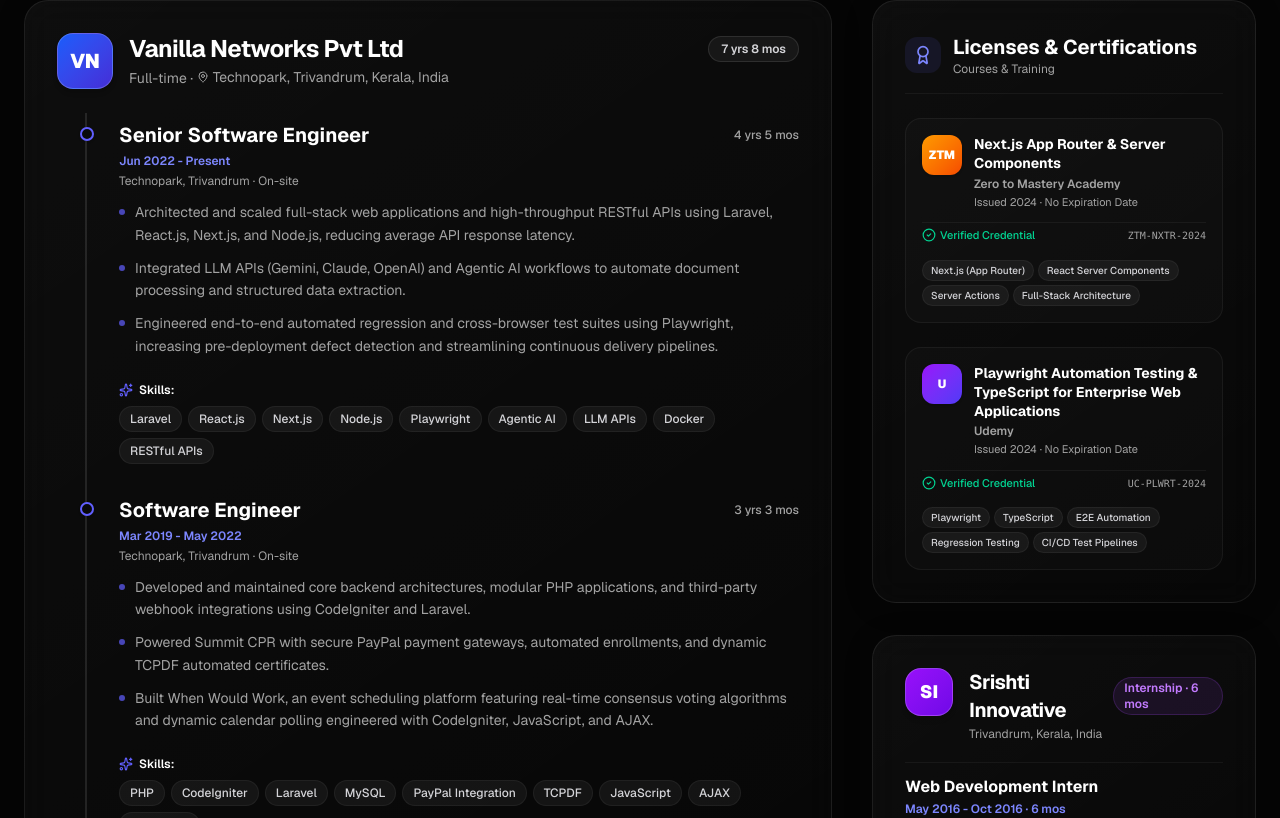
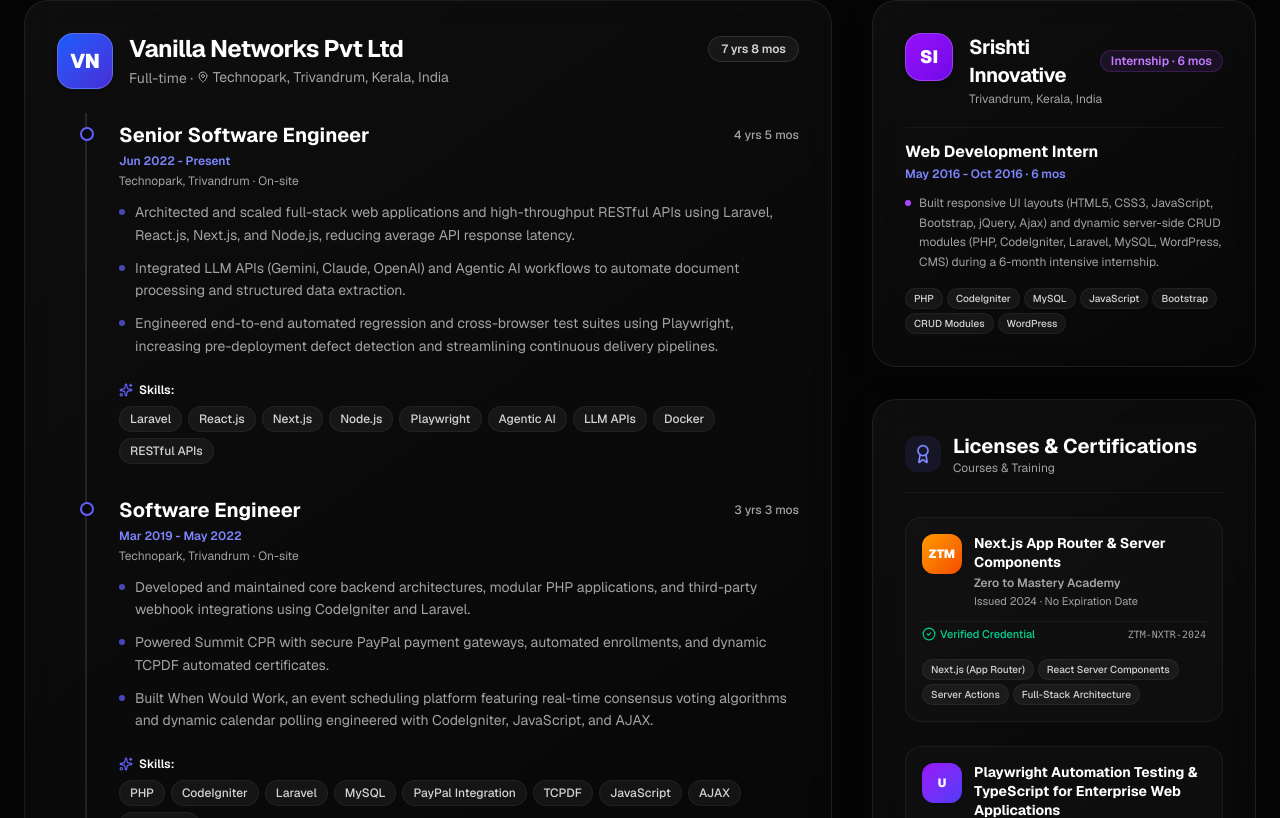
Before and after one commit to balaxbkm/portfolio, a Next.js app: page / in a window 1280 px wide. Shown: the part 2342-3160 px from the top of the page. Built offline with nearby package versions, Linux system fonts and the light colour scheme.

Commit message:
feat: enhance layout and animations in Hero and Experience sections; add InternshipCard component

```diff
--- a/src/app/globals.css
+++ b/src/app/globals.css
@@ -99,7 +99,10 @@
   }
 }
 
+html,
 body {
+  overflow-x: hidden;
+  max-width: 100vw;
   background-color: var(--background);
   color: var(--foreground);
   font-family: var(--font-geist-sans);
--- a/src/app/page.tsx
+++ b/src/app/page.tsx
@@ -9,7 +9,7 @@ import { Footer } from "@/components/sections/footer";
 
 export default function Home() {
   return (
-    <main className="min-h-screen bg-transparent text-foreground selection:bg-white selection:text-black relative z-10">
+    <main className="min-h-screen bg-transparent text-foreground selection:bg-white selection:text-black relative z-10 overflow-x-hidden w-full">
       <Navbar />
       <Hero />
       <TechMarquee />
--- a/src/components/sections/experience.tsx
+++ b/src/components/sections/experience.tsx
@@ -138,9 +138,76 @@ const certifications = [
     }
 ]
 
+function InternshipCard() {
+    return (
+        <motion.div
+            initial={{ opacity: 0, y: 25 }}
+            whileInView={{ opacity: 1, y: 0 }}
+            viewport={{ once: true }}
+            transition={{ delay: 0.1 }}
+            className="glass-card p-4 sm:p-6 md:p-8 rounded-2xl sm:rounded-3xl border border-zinc-200 dark:border-white/5 bg-white/60 dark:bg-white/[0.02] hover:bg-white/80 dark:hover:bg-white/[0.04] transition-all overflow-hidden"
+        >
+            {/* Company Header */}
+            <div className="flex items-start gap-3 sm:gap-4 mb-4 sm:mb-5">
+                <div className={`w-10 h-10 sm:w-12 sm:h-12 rounded-xl sm:rounded-2xl bg-gradient-to-br ${internshipExperience.logoGradient} text-white font-black text-base sm:text-lg flex items-center justify-center flex-shrink-0 shadow-md border border-white/20`}>
+                    {internshipExperience.logoText}
+                </div>
+
+                <div className="flex-1 min-w-0">
+                    <div className="flex flex-col sm:flex-row sm:items-center justify-between gap-1">
+                        <h3 className="text-base sm:text-lg md:text-xl font-bold text-foreground tracking-tight break-words">
+                            {internshipExperience.company}
+                        </h3>
+                        <span className="text-[11px] sm:text-xs font-semibold px-2.5 py-0.5 rounded-full bg-purple-500/10 text-purple-600 dark:text-purple-400 border border-purple-500/20 w-fit shrink-0">
+                            {internshipExperience.type} · {internshipExperience.totalDuration}
+                        </span>
+                    </div>
+                    <p className="text-xs text-muted-foreground mt-0.5">
+                        {internshipExperience.location}
+                    </p>
+                </div>
+            </div>
+
+            {/* Internship Role Content */}
+            {internshipExperience.roles.map((role) => (
+                <div key={role.title} className="space-y-3 pt-1 border-t border-zinc-200/60 dark:border-white/5">
+                    <div className="pt-2">
+                        <h4 className="text-sm sm:text-base font-bold text-foreground">
+                            {role.title}
+                        </h4>
+                        <p className="text-xs font-semibold text-indigo-600 dark:text-indigo-400 mt-0.5">
+                            {role.period} · {role.duration}
+                        </p>
+                    </div>
+
+                    <ul className="space-y-2 text-xs text-muted-foreground leading-relaxed">
+                        {role.points.map((pt, pIdx) => (
+                            <li key={pIdx} className="flex items-start gap-2">
+                                <span className="w-1.5 h-1.5 rounded-full bg-purple-500 mt-1.5 flex-shrink-0" />
+                                <span>{pt}</span>
+                            </li>
+                        ))}
+                    </ul>
+
+                    <div className="flex flex-wrap gap-1 pt-1">
+                        {role.skills.map((s) => (
+                            <span
+                                key={s}
+                                className="px-2 py-0.5 rounded-md text-[10px] font-medium bg-zinc-100 dark:bg-white/5 text-zinc-600 dark:text-zinc-300 border border-zinc-200/60 dark:border-white/5"
+                            >
+                                {s}
+                            </span>
+                        ))}
+                    </div>
+                </div>
+            ))}
+        </motion.div>
+    )
+}
+
 export function Experience() {
     return (
-        <section id="experience" className="py-16 md:py-32 relative">
+        <section id="experience" className="py-16 md:py-32 relative overflow-hidden">
             <div className="container mx-auto px-4 md:px-6">
 
                 {/* Section Header */}
@@ -169,46 +236,46 @@ export function Experience() {
                                 whileInView={{ opacity: 1, y: 0 }}
                                 viewport={{ once: true }}
                                 transition={{ delay: expIdx * 0.1 }}
-                                className="glass-card p-6 md:p-8 rounded-3xl border border-zinc-200 dark:border-white/5 bg-white/60 dark:bg-white/[0.02] hover:bg-white/80 dark:hover:bg-white/[0.04] transition-all"
+                                className="glass-card p-4 sm:p-6 md:p-8 rounded-2xl sm:rounded-3xl border border-zinc-200 dark:border-white/5 bg-white/60 dark:bg-white/[0.02] hover:bg-white/80 dark:hover:bg-white/[0.04] transition-all overflow-hidden"
                             >
                                 {/* Company Header */}
-                                <div className="flex items-start gap-4 mb-6">
+                                <div className="flex items-start gap-3 sm:gap-4 mb-5 sm:mb-6">
                                     {/* Company Avatar / Logo Badge */}
-                                    <div className={`w-12 h-12 md:w-14 md:h-14 rounded-2xl bg-gradient-to-br ${exp.logoGradient} text-white font-black text-lg md:text-xl flex items-center justify-center flex-shrink-0 shadow-md border border-white/20`}>
+                                    <div className={`w-10 h-10 sm:w-12 sm:h-12 md:w-14 md:h-14 rounded-xl sm:rounded-2xl bg-gradient-to-br ${exp.logoGradient} text-white font-black text-base sm:text-lg md:text-xl flex items-center justify-center flex-shrink-0 shadow-md border border-white/20`}>
                                         {exp.logoText}
                                     </div>
 
                                     {/* Company Title & Meta */}
                                     <div className="flex-1 min-w-0">
                                         <div className="flex flex-col sm:flex-row sm:items-center justify-between gap-1">
-                                            <h3 className="text-xl md:text-2xl font-bold text-foreground tracking-tight truncate">
+                                            <h3 className="text-lg sm:text-xl md:text-2xl font-bold text-foreground tracking-tight break-words">
                                                 {exp.company}
                                             </h3>
-                                            <span className="text-xs font-semibold px-3 py-1 rounded-full bg-zinc-100 dark:bg-white/5 text-zinc-600 dark:text-zinc-300 border border-zinc-200 dark:border-white/10 w-fit">
+                                            <span className="text-[11px] sm:text-xs font-semibold px-2.5 py-0.5 sm:px-3 sm:py-1 rounded-full bg-zinc-100 dark:bg-white/5 text-zinc-600 dark:text-zinc-300 border border-zinc-200 dark:border-white/10 w-fit shrink-0">
                                                 {exp.totalDuration}
                                             </span>
                                         </div>
 
                                         <p className="text-xs md:text-sm text-muted-foreground mt-0.5">
-                                            {exp.type} · <span className="inline-flex items-center gap-1"><MapPin className="w-3 h-3 inline" /> {exp.location}</span>
+                                            {exp.type} · <span className="inline-flex items-center gap-1"><MapPin className="w-3 h-3 inline shrink-0" /> {exp.location}</span>
                                         </p>
                                     </div>
                                 </div>
 
                                 {/* Continuous Vertical Rail for Roles */}
-                                <div className="relative pl-6 md:pl-8 ml-6 md:ml-7 border-l-2 border-zinc-200 dark:border-white/10 space-y-8 pt-2">
+                                <div className="relative pl-4 sm:pl-6 md:pl-8 ml-3 sm:ml-6 md:ml-7 border-l-2 border-zinc-200 dark:border-white/10 space-y-6 sm:space-y-8 pt-2">
                                     {exp.roles.map((role) => (
                                         <div key={role.title} className="relative">
                                             {/* Rail Node Dot */}
-                                            <div className="absolute -left-[31px] md:-left-[39px] top-1.5 w-3.5 h-3.5 rounded-full bg-white dark:bg-zinc-950 border-2 border-indigo-500 shadow-sm" />
+                                            <div className="absolute -left-[23px] sm:-left-[31px] md:-left-[39px] top-1.5 w-3.5 h-3.5 rounded-full bg-white dark:bg-zinc-950 border-2 border-indigo-500 shadow-sm" />
 
                                             {/* Role Info */}
                                             <div className="space-y-1 mb-3">
                                                 <div className="flex flex-col sm:flex-row sm:items-center justify-between gap-1">
-                                                    <h4 className="text-lg md:text-xl font-bold text-foreground">
+                                                    <h4 className="text-base sm:text-lg md:text-xl font-bold text-foreground">
                                                         {role.title}
                                                     </h4>
-                                                    <span className="text-xs font-medium text-muted-foreground">
+                                                    <span className="text-xs font-medium text-muted-foreground shrink-0">
                                                         {role.duration}
                                                     </span>
                                                 </div>
@@ -222,7 +289,7 @@ export function Experience() {
                                             </div>
 
                                             {/* Bullet Points */}
-                                            <ul className="space-y-2.5 text-sm text-muted-foreground leading-relaxed mb-4">
+                                            <ul className="space-y-2.5 text-xs sm:text-sm text-muted-foreground leading-relaxed mb-4">
                                                 {role.points.map((pt, pIdx) => (
                                                     <li key={pIdx} className="flex items-start gap-2.5">
                                                         <span className="w-1.5 h-1.5 rounded-full bg-indigo-500/70 mt-2 flex-shrink-0" />
@@ -253,17 +320,27 @@ export function Experience() {
                                 </div>
                             </motion.div>
                         ))}
+
+                        {/* Mobile-Only Internship Record (Keeps career timeline 100% intact on mobile) */}
+                        <div className="block lg:hidden">
+                            <InternshipCard />
+                        </div>
                     </div>
 
                     {/* Right Column (4 cols): Certifications, Internship Record & Education */}
                     <div className="lg:col-span-4 space-y-8">
+
+                        {/* Desktop-Only Internship Record (Positions at top of right column on desktop) */}
+                        <div className="hidden lg:block">
+                            <InternshipCard />
+                        </div>
 
                         {/* Licenses & Certifications (Courses & Training) */}
                         <motion.div
                             initial={{ opacity: 0, y: 25 }}
                             whileInView={{ opacity: 1, y: 0 }}
                             viewport={{ once: true }}
-                            className="glass-card p-6 md:p-8 rounded-3xl border border-zinc-200 dark:border-white/5 bg-white/60 dark:bg-white/[0.02]"
+                            className="glass-card p-4 sm:p-6 md:p-8 rounded-2xl sm:rounded-3xl border border-zinc-200 dark:border-white/5 bg-white/60 dark:bg-white/[0.02] overflow-hidden"
                         >
                             {/* Section Header */}
                             <div className="flex items-center justify-between pb-4 mb-6 border-b border-zinc-200 dark:border-white/5">
@@ -335,77 +412,13 @@ export function Experience() {
                             </div>
                         </motion.div>
 
-                        {/* Srishti Innovative Internship Record (Moved to Right Column) */}
-                        <motion.div
-                            initial={{ opacity: 0, y: 25 }}
-                            whileInView={{ opacity: 1, y: 0 }}
-                            viewport={{ once: true }}
-                            transition={{ delay: 0.1 }}
-                            className="glass-card p-6 md:p-8 rounded-3xl border border-zinc-200 dark:border-white/5 bg-white/60 dark:bg-white/[0.02] hover:bg-white/80 dark:hover:bg-white/[0.04] transition-all"
-                        >
-                            {/* Company Header */}
-                            <div className="flex items-start gap-4 mb-5">
-                                <div className={`w-12 h-12 rounded-2xl bg-gradient-to-br ${internshipExperience.logoGradient} text-white font-black text-lg flex items-center justify-center flex-shrink-0 shadow-md border border-white/20`}>
-                                    {internshipExperience.logoText}
-                                </div>
-
-                                <div className="flex-1 min-w-0">
-                                    <div className="flex flex-col sm:flex-row sm:items-center justify-between gap-1">
-                                        <h3 className="text-lg md:text-xl font-bold text-foreground tracking-tight">
-                                            {internshipExperience.company}
-                                        </h3>
-                                        <span className="text-xs font-semibold px-2.5 py-0.5 rounded-full bg-purple-500/10 text-purple-600 dark:text-purple-400 border border-purple-500/20 w-fit">
-                                            {internshipExperience.type} · {internshipExperience.totalDuration}
-                                        </span>
-                                    </div>
-                                    <p className="text-xs text-muted-foreground mt-0.5">
-                                        {internshipExperience.location}
-                                    </p>
-                                </div>
-                            </div>
-
-                            {/* Internship Role Content */}
-                            {internshipExperience.roles.map((role) => (
-                                <div key={role.title} className="space-y-3 pt-1 border-t border-zinc-200/60 dark:border-white/5">
-                                    <div className="pt-2">
-                                        <h4 className="text-base font-bold text-foreground">
-                                            {role.title}
-                                        </h4>
-                                        <p className="text-xs font-semibold text-indigo-600 dark:text-indigo-400 mt-0.5">
-                                            {role.period} · {role.duration}
-                                        </p>
-                                    </div>
-
-                                    <ul className="space-y-2 text-xs text-muted-foreground leading-relaxed">
-                                        {role.points.map((pt, pIdx) => (
-                                            <li key={pIdx} className="flex items-start gap-2">
-                                                <span className="w-1.5 h-1.5 rounded-full bg-purple-500 mt-1.5 flex-shrink-0" />
-                                                <span>{pt}</span>
-                                            </li>
-                                        ))}
-                                    </ul>
-
-                                    <div className="flex flex-wrap gap-1 pt-1">
-                                        {role.skills.map((s) => (
-                                            <span
-                                                key={s}
-                                                className="px-2 py-0.5 rounded-md text-[10px] font-medium bg-zinc-100 dark:bg-white/5 text-zinc-600 dark:text-zinc-300 border border-zinc-200/60 dark:border-white/5"
-                                            >
-                                                {s}
-                                            </span>
-                                        ))}
-                                    </div>
-                                </div>
-                            ))}
-                        </motion.div>
-
                         {/* Education Section */}
                         <motion.div
                             initial={{ opacity: 0, y: 25 }}
                             whileInView={{ opacity: 1, y: 0 }}
                             viewport={{ once: true }}
                             transition={{ delay: 0.15 }}
-                            className="glass-card p-6 md:p-8 rounded-3xl border border-zinc-200 dark:border-white/5 bg-white/60 dark:bg-white/[0.02]"
+                            className="glass-card p-4 sm:p-6 md:p-8 rounded-2xl sm:rounded-3xl border border-zinc-200 dark:border-white/5 bg-white/60 dark:bg-white/[0.02]"
                         >
                             <div className="flex items-center gap-3 pb-4 mb-6 border-b border-zinc-200 dark:border-white/5">
                                 <div className="p-2 rounded-xl bg-indigo-500/10 text-indigo-600 dark:text-indigo-400">
--- a/src/components/sections/hero.tsx
+++ b/src/components/sections/hero.tsx
@@ -100,7 +100,7 @@ export function Hero() {
                             <motion.div
                                 animate={{ y: [0, -6, 0] }}
                                 transition={{ duration: 5, repeat: Infinity, ease: "easeInOut" }}
-                                className="absolute -top-4 -left-4 sm:-left-6 px-3.5 py-2 rounded-2xl bg-white/95 dark:bg-zinc-900/95 backdrop-blur-xl border border-zinc-200/90 dark:border-white/15 shadow-xl flex items-center gap-2.5 z-20"
+                                className="absolute -top-3 left-1 sm:-left-6 px-3.5 py-2 rounded-2xl bg-white/95 dark:bg-zinc-900/95 backdrop-blur-xl border border-zinc-200/90 dark:border-white/15 shadow-xl flex items-center gap-2.5 z-20"
                             >
                                 <div className="p-1.5 rounded-xl bg-indigo-500/10 text-indigo-600 dark:text-indigo-400">
                                     <Terminal className="w-4 h-4" />
@@ -115,7 +115,7 @@ export function Hero() {
                             <motion.div
                                 animate={{ y: [0, 6, 0] }}
                                 transition={{ duration: 6, repeat: Infinity, ease: "easeInOut", delay: 1 }}
-                                className="absolute -bottom-3 -right-3 sm:-right-5 px-3.5 py-2 rounded-2xl bg-white/95 dark:bg-zinc-900/95 backdrop-blur-xl border border-zinc-200/90 dark:border-white/15 shadow-xl flex items-center gap-2.5 z-20"
+                                className="absolute -bottom-3 right-1 sm:-right-5 px-3.5 py-2 rounded-2xl bg-white/95 dark:bg-zinc-900/95 backdrop-blur-xl border border-zinc-200/90 dark:border-white/15 shadow-xl flex items-center gap-2.5 z-20"
                             >
                                 <div className="p-1.5 rounded-xl bg-emerald-500/10 text-emerald-600 dark:text-emerald-400">
                                     <ShieldCheck className="w-4 h-4" />
@@ -130,7 +130,7 @@ export function Hero() {
                             <motion.div
                                 animate={{ x: [0, 5, 0] }}
                                 transition={{ duration: 7, repeat: Infinity, ease: "easeInOut", delay: 0.5 }}
-                                className="hidden sm:flex absolute top-1/2 -translate-y-1/2 -right-8 px-3 py-1.5 rounded-2xl bg-white/90 dark:bg-zinc-900/90 backdrop-blur-xl border border-zinc-200/90 dark:border-white/15 shadow-lg items-center gap-2 z-20"
+                                className="hidden sm:flex absolute top-1/2 -translate-y-1/2 right-1 lg:-right-8 px-3 py-1.5 rounded-2xl bg-white/90 dark:bg-zinc-900/90 backdrop-blur-xl border border-zinc-200/90 dark:border-white/15 shadow-lg items-center gap-2 z-20"
                             >
                                 <div className="p-1 rounded-lg bg-blue-500/10 text-blue-500">
                                     <Code2 className="w-3.5 h-3.5" />
```
